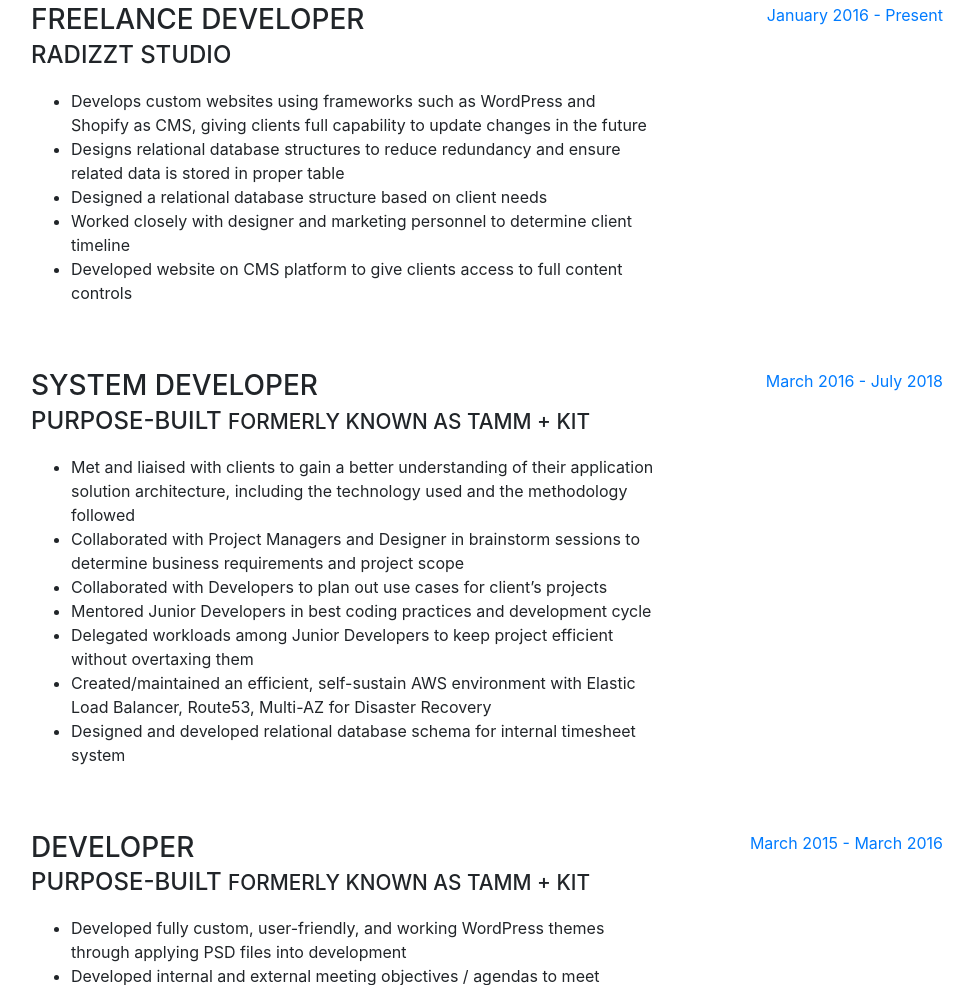
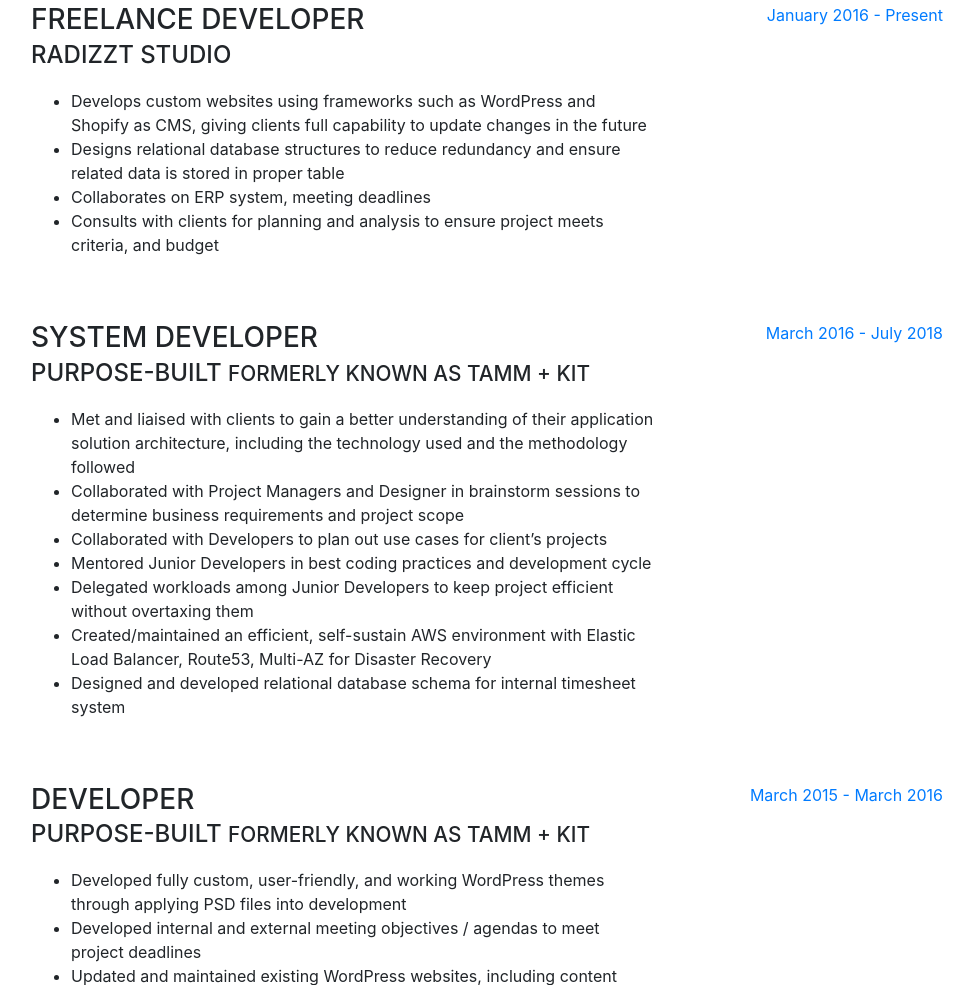
Before and after one commit to Radizzt/radizzt.github.io, a website with bundled scripts: page index.html in a window 1280 px wide. Shown: the part 932-1917 px from the top of the page, without its empty margins (289-1262 px from the left). Built offline with nearby package versions, Linux system fonts and the light colour scheme; files whose address does not match are found by name; a web font is replaced by a local one.

Commit message:
Deploy Radizzt/radizzt.github.io to github.com/Radizzt/radizzt.github.io.git:gh-pages

```diff
--- a/index.html
+++ b/index.html
@@ -131,9 +131,8 @@
           <ul>
             <li>Develops custom websites using frameworks such as WordPress and Shopify as CMS, giving clients full capability to update changes in the future</li>
             <li>Designs relational database structures to reduce redundancy and ensure related data is stored in proper table</li>
-            <li>Designed a relational database structure based on client needs</li>
-            <li>Worked closely with designer and marketing personnel to determine client timeline</li>
-            <li>Developed website on CMS platform to give clients access to full content controls</li>
+            <li>Collaborates on ERP system, meeting deadlines</li>
+            <li>Consults with clients for planning and analysis to ensure project meets criteria, and budget</li>
           </ul>
         </div>
         <div class="resume-date text-md-right">
```
